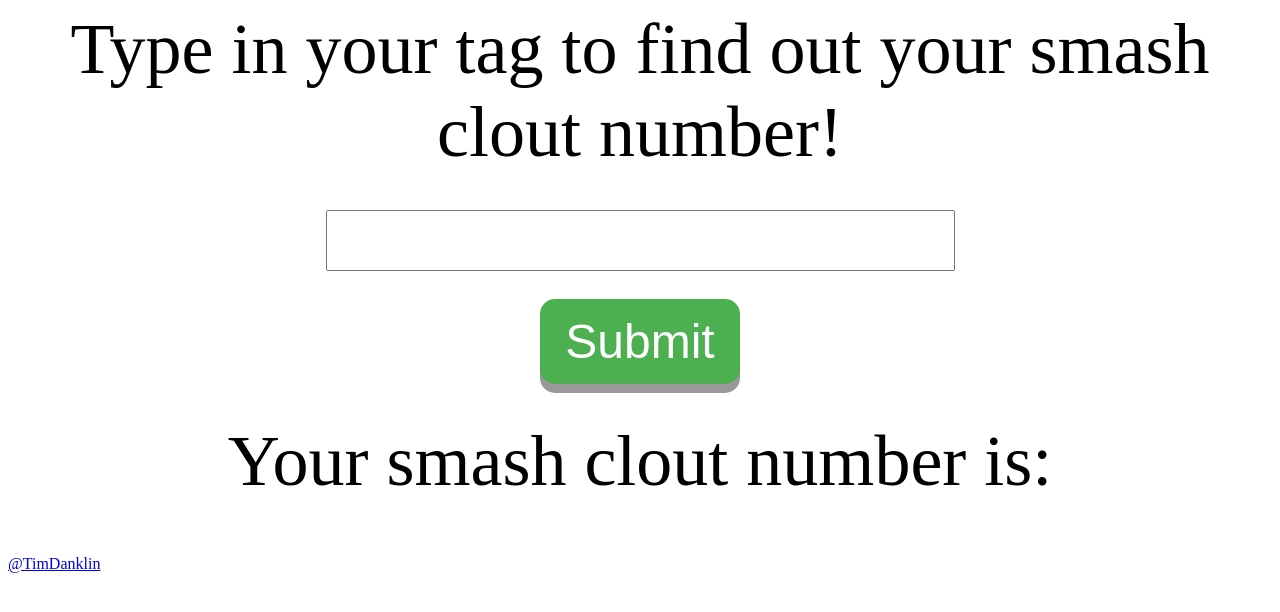
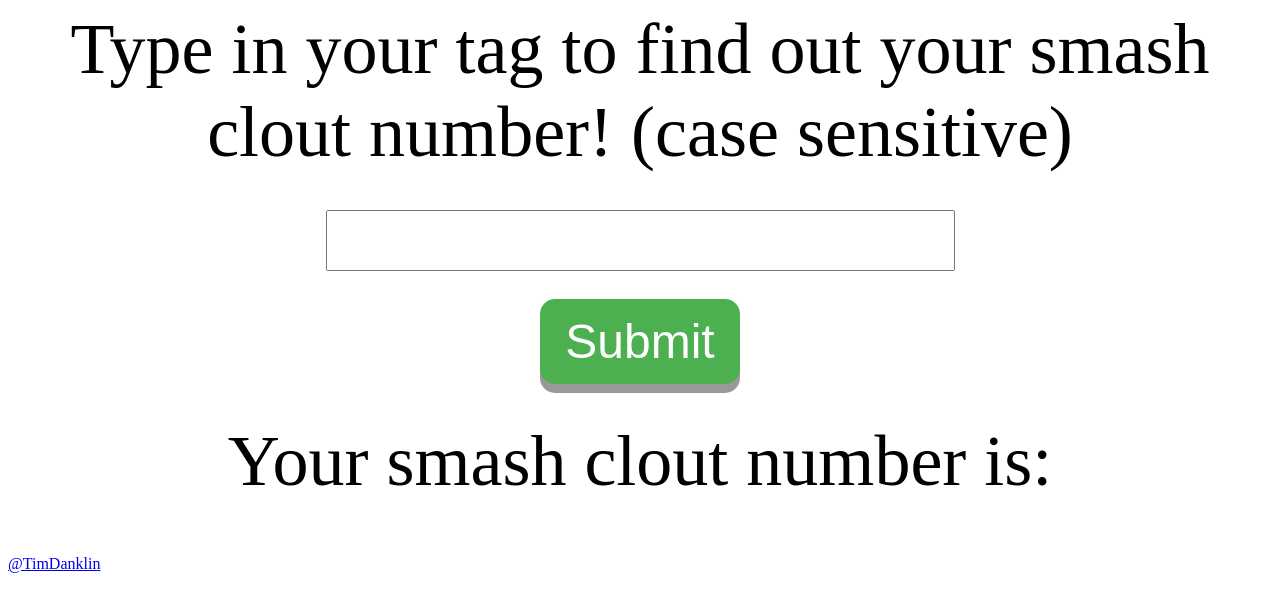
Before and after one commit to TimFranklin32/smashClout, a plain HTML site: page index.html in a window 1280 px wide. Drawn offline with Linux system fonts and the light colour scheme.

Commit message:
Update index.html

```diff
--- a/index.html
+++ b/index.html
@@ -47,7 +47,7 @@
 </style>
 
 
-    <div class="centre">Type in your tag to find out your smash clout number!</div>
+    <div class="centre">Type in your tag to find out your smash clout number! (case sensitive)</div>
 <script defer src="src/hello.js" charset="utf-8"></script>
 
   </head>
```
